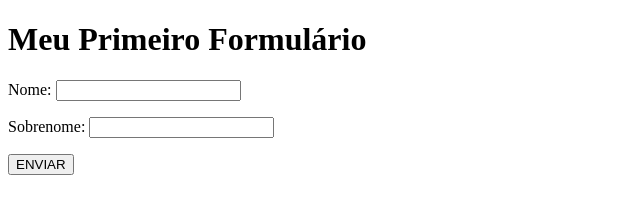
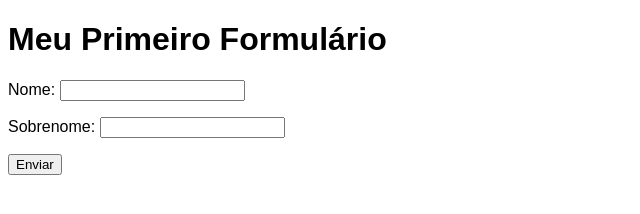
Before and after one commit to GabrielVSilvaDev/html-css, a plain HTML site: page exercicios/ex025/form001.html in a window 1280 px wide. Shown: the whole page, without its empty margins (0-640 px from the left). Drawn offline with Linux system fonts and the light colour scheme.

Commit message:
atualiza form001

```diff
--- a/exercicios/ex025/form001.html
+++ b/exercicios/ex025/form001.html
@@ -4,22 +4,29 @@
     <meta charset="UTF-8">
     <meta name="viewport" content="width=device-width, initial-scale=1.0">
     <title>Formulário</title>
+    <style>
+        * {
+            font-family: Arial, Helvetica, sans-serif;
+        }
+    </style>
 </head>
 <body>
     <h1>Meu Primeiro Formulário</h1>
 
-    <form action="POST">
+    <form action="cadastro.php" method="POST" autocomplete="off">
         <p>
-            <label for="input-nome">Nome: </label>
-            <input type="text" name="input-nome" id="input-nome">
+            <label for="inome">Nome:</label>
+            <input type="text" name="nome" id="inome">
         </p>
 
-        <p id="sobrenome">Sobrenome:
-            <input type="text" name="sobrenome" id="input-sobrenome">
+        <p>
+            <label for="isobrenome">Sobrenome:</label>
+            <input type="text" name="sobrenome" id="isobrenome">
         </p>
 
-        <button type="submit">ENVIAR</button>
-
+        <p>
+            <input type="submit" value="Enviar">
+        </p>
     </form>
 </body>
 </html>
```
